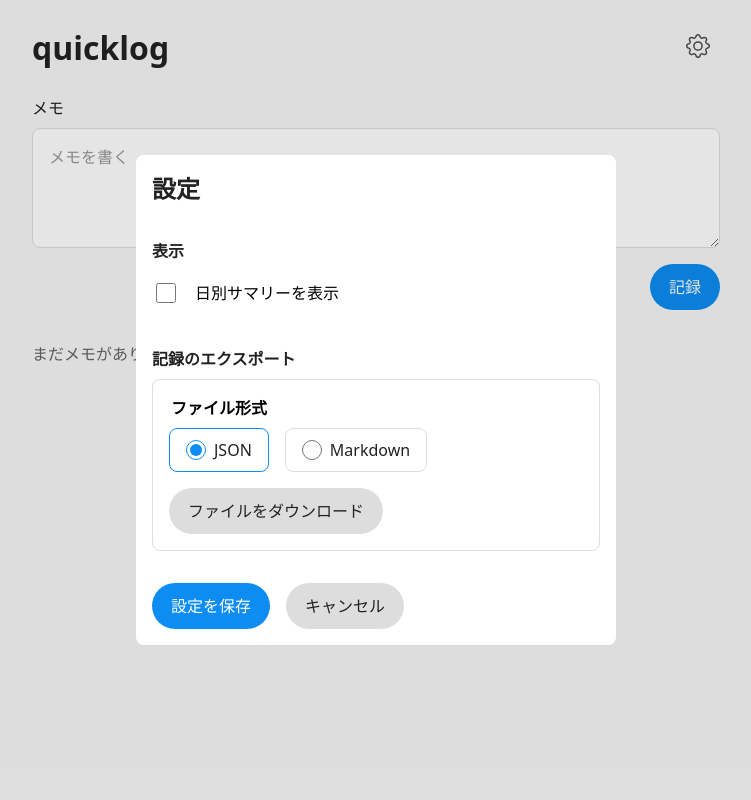
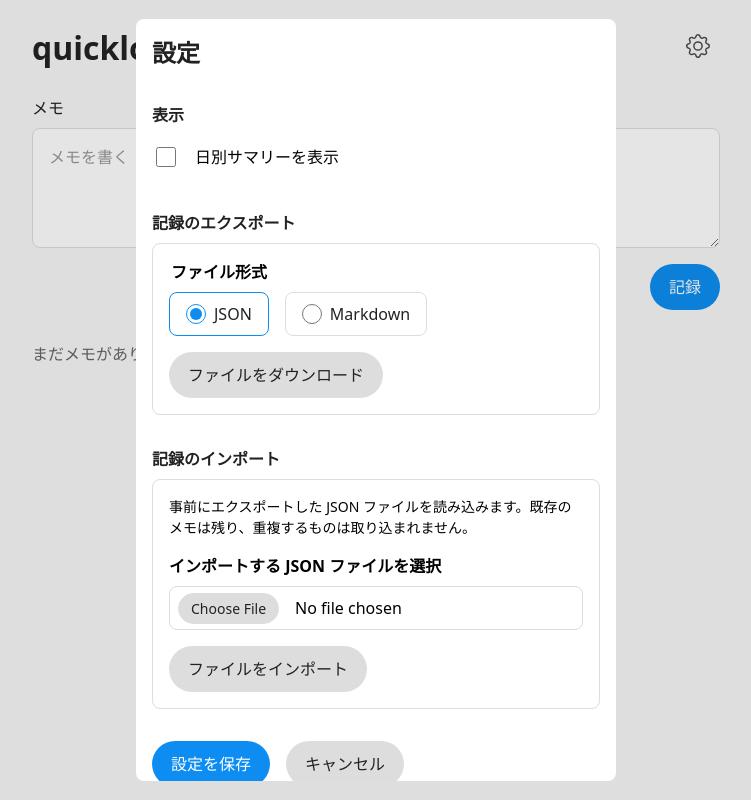
Before and after one commit to asamichiruko/quicklog, a Vue app: page / in a window 1280 px wide. Both pictures are taken after a click on the button "設定". Shown: the whole page, without its empty margins (264-1015 px from the left). Built offline with nearby package versions, Linux system fonts and the light colour scheme.

Commit message:
feat: インポート UI のみを追加

```diff
--- a/src/components/SettingsDialog.vue
+++ b/src/components/SettingsDialog.vue
@@ -62,7 +62,7 @@ defineExpose({ open })
       </section>
       <section class="section">
         <h3 class="section-heading">記録のエクスポート</h3>
-        <div class="export-panel">
+        <div class="settings-panel">
           <fieldset class="export-type-selector">
             <legend class="export-type-selector-label">ファイル形式</legend>
             <label class="export-type-option">
@@ -89,6 +89,20 @@ defineExpose({ open })
           <button class="button-secondary export-button" type="button" @click="exportData">
             ファイルをダウンロード
           </button>
+        </div>
+      </section>
+      <section class="section">
+        <h3 class="section-heading">記録のインポート</h3>
+        <div class="settings-panel">
+          <p class="import-description">
+            事前にエクスポートした JSON
+            ファイルを読み込みます。既存のメモは残り、重複するものは取り込まれません。
+          </p>
+          <label class="import-file-label">
+            <span class="import-file-label-text">インポートする JSON ファイルを選択</span>
+            <input type="file" accept="application/json" name="import-file" class="import-file" />
+          </label>
+          <button class="button-secondary import-button" type="button">ファイルをインポート</button>
         </div>
       </section>
       <menu class="confirm-actions">
@@ -160,8 +174,9 @@ defineExpose({ open })
   accent-color: var(--color-primary);
 }
 
-.export-panel {
+.settings-panel {
   display: grid;
+  min-width: 0;
   gap: var(--space-2);
   padding: var(--space-2);
   border: 1px solid var(--color-border);
@@ -220,6 +235,62 @@ defineExpose({ open })
   width: fit-content;
 }
 
+.import-description {
+  margin: 0;
+  font-size: var(--font-size-small);
+}
+
+.import-file-label {
+  display: grid;
+  min-width: 0;
+  gap: var(--space-1);
+}
+
+.import-file-label-text {
+  font-weight: var(--font-weight-bold);
+}
+
+.import-file {
+  align-content: center;
+  width: 100%;
+  min-width: 0;
+  max-width: 100%;
+  min-height: var(--control-min-size);
+  padding: 0 var(--space-1);
+  border-radius: var(--radius-surface);
+  border: 1px solid var(--color-border);
+  overflow: hidden;
+  text-overflow: ellipsis;
+  white-space: nowrap;
+  cursor: pointer;
+}
+
+.import-file::file-selector-button {
+  font: inherit;
+  font-size: var(--font-size-small);
+  border: 1px solid var(--color-border);
+  border-radius: var(--radius-pill);
+  padding: 4px 12px;
+  margin-right: var(--space-2);
+  background: var(--color-control);
+  color: var(--color-on-control);
+}
+
+@media (hover: hover) {
+  .import-file::file-selector-button:hover {
+    background: var(--color-control-hover);
+  }
+}
+@media (hover: none) {
+  .import-file::file-selector-button:active {
+    background: var(--color-control-hover);
+  }
+}
+
+.import-button {
+  width: fit-content;
+}
+
 .confirm-actions {
   display: flex;
   flex-wrap: wrap;
```
